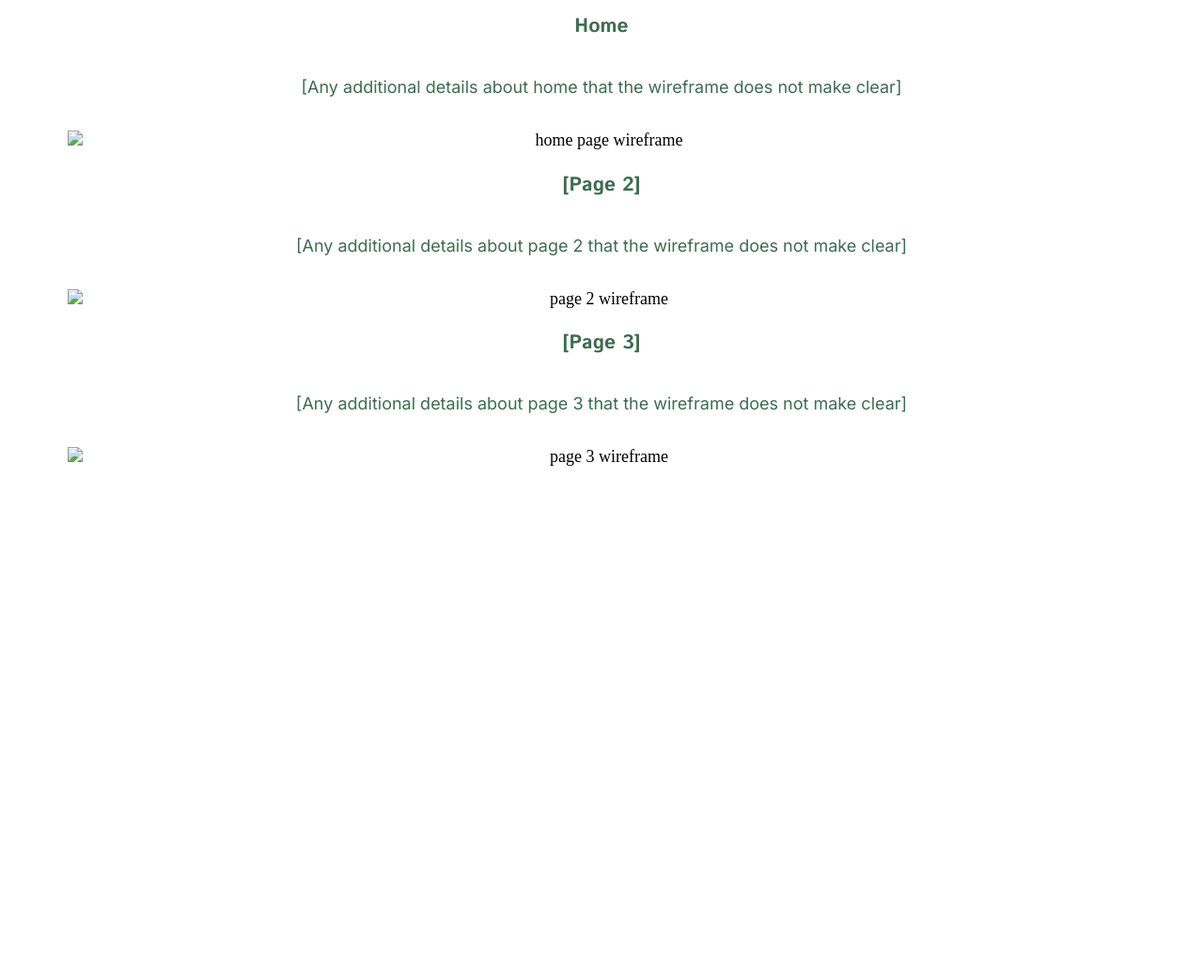
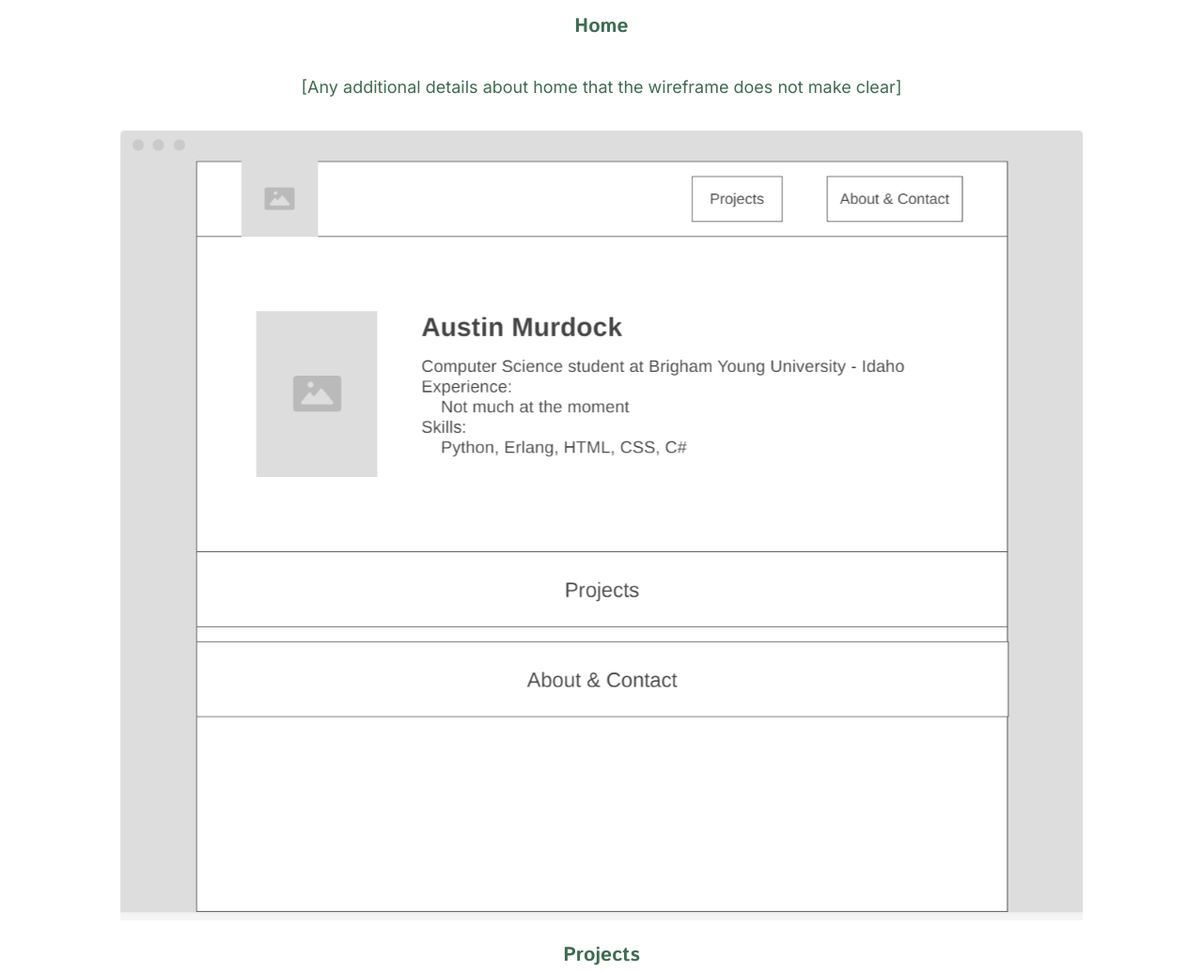
Before and after one commit to AustinMurdock/wdd130-site-public-rep, a plain HTML site: page austinmurdock/site-plan.html in a window 1280 px wide. Shown: the part 5000-6035 px from the top of the page at 94% size. Before the commit the page ends 5569 px from the top, so only its background shows below. Drawn offline with Linux system fonts and the light colour scheme.

Commit message:
completed w09 wireframes for personal site

```diff
--- a/austinmurdock/site-plan.html
+++ b/austinmurdock/site-plan.html
@@ -166,19 +166,22 @@
             <p>
                 [Any additional details about home that the wireframe does not make clear]
             </p>
-            <img src="#" alt="home page wireframe">
+            <!-- https://wireframe.cc/xBHcN6 -->
+            <img src="images/wireframe_home_page.png" alt="home page wireframe">
 
-            <h3>[Page 2]</h3>
+            <h3>Projects</h3>
             <p>
-                [Any additional details about page 2 that the wireframe does not make clear]
+                Each project image icon, when clicked, will open a component in front of the rest of the page with more detail.
             </p>
-            <img src="#" alt="page 2 wireframe">
+            <!-- https://wireframe.cc/LRAoWU -->
+            <img src="images/wireframe_projects_page.png" alt="projects page wireframe">
 
-            <h3>[Page 3]</h3>
+            <h3>About</h3>
             <p>
                 [Any additional details about page 3 that the wireframe does not make clear]
             </p>
-            <img src="#" alt="page 3 wireframe">
+            <!-- https://wireframe.cc/uNkAg6 -->
+            <img src="images/wireframe_about_page.png" alt="page 3 wireframe">
         </main>
     </body>
 
```
Also changed, not shown: austinmurdock/images/wireframe_about_page.png (added), austinmurdock/images/wireframe_home_page.png (added), austinmurdock/images/wireframe_projects_page.png (added).
